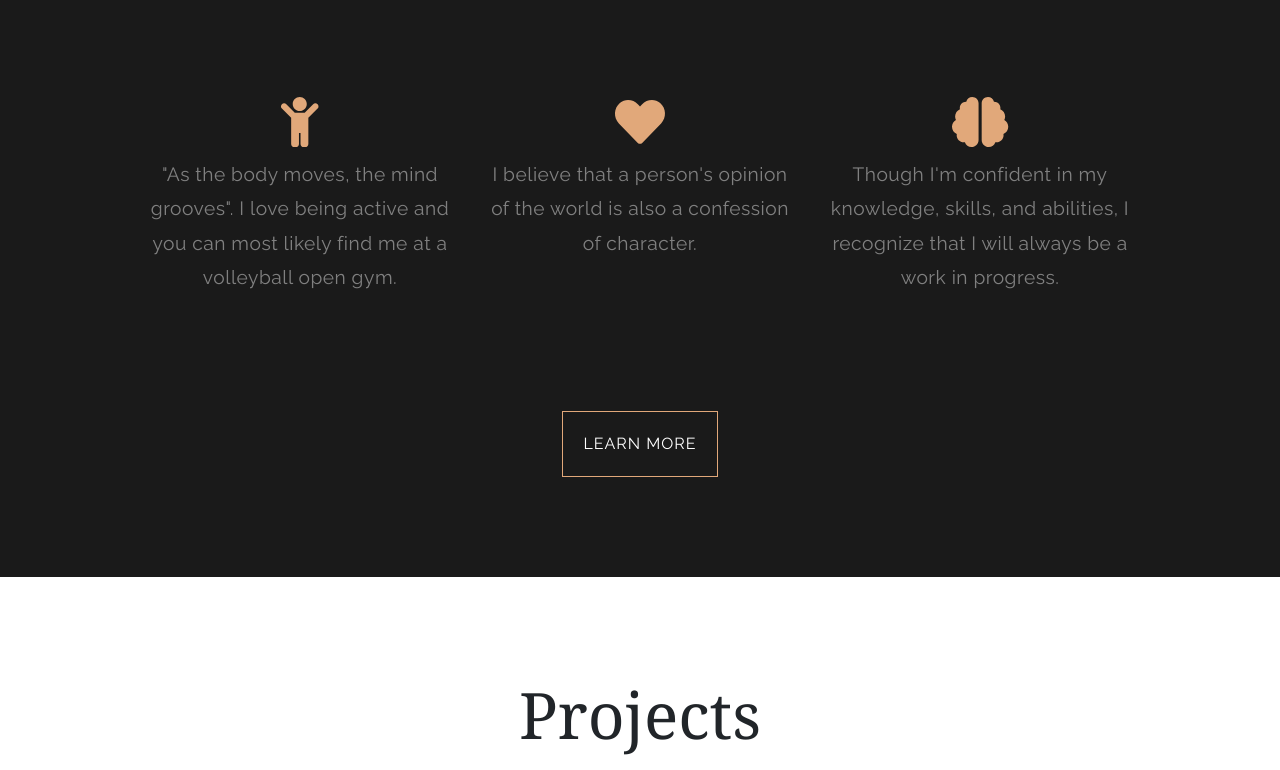
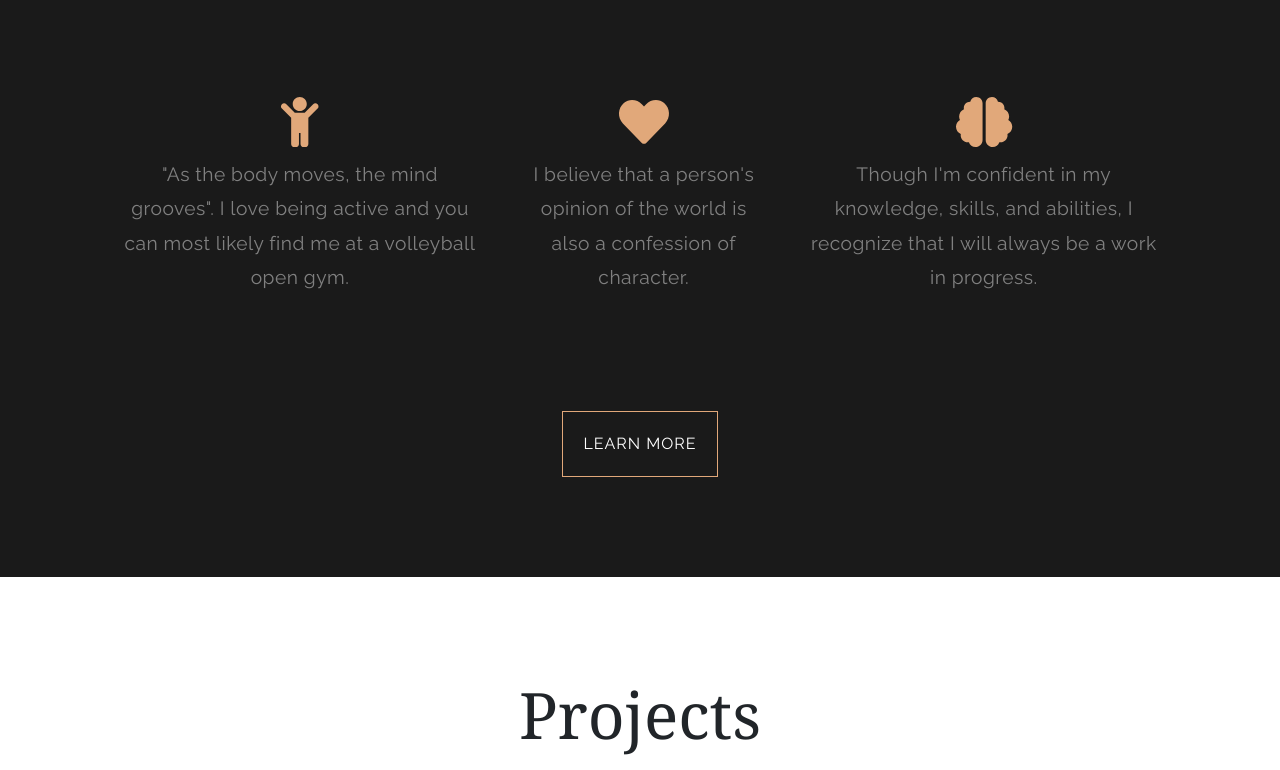
Before and after one commit to davidhk21/my-portfolio, a Next.js app: page / in a window 1280 px wide. Shown: the part 1950-2720 px from the top of the page. Built offline with nearby package versions, Linux system fonts and the light colour scheme.

Commit message:
computer display home

```diff
--- a/styles/Home.module.css
+++ b/styles/Home.module.css
@@ -122,8 +122,7 @@
   flex-direction: column;
   align-items: center;
   margin: 0 20px;
-  max-width: 500px;
-  width: 300px;
+  max-width: 360px;
   text-align: center;
 }
 
@@ -175,7 +174,9 @@
 }
 
 .cardContainer {
-  display: flex;
+  display: inline-flex;
+  resize: vertical;
+  overflow: auto;
 }
 
 .card {
@@ -205,7 +206,7 @@
   border-color: black;
 }
 
-@media screen and (max-width: 480px) {
+@media screen and (max-width: 900px) {
   .cardContainer {
     flex-direction: column;
   }
@@ -264,7 +265,7 @@
   color: black;
 }
 
-@media screen and (max-width: 480px) {
+@media screen and (max-width: 800px) {
   .contactBackgroundImage {
     width: 150%;
   }
```
